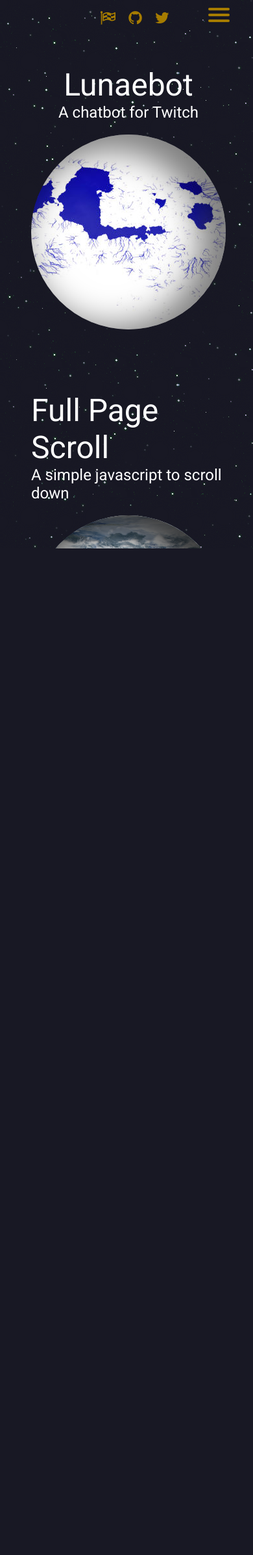
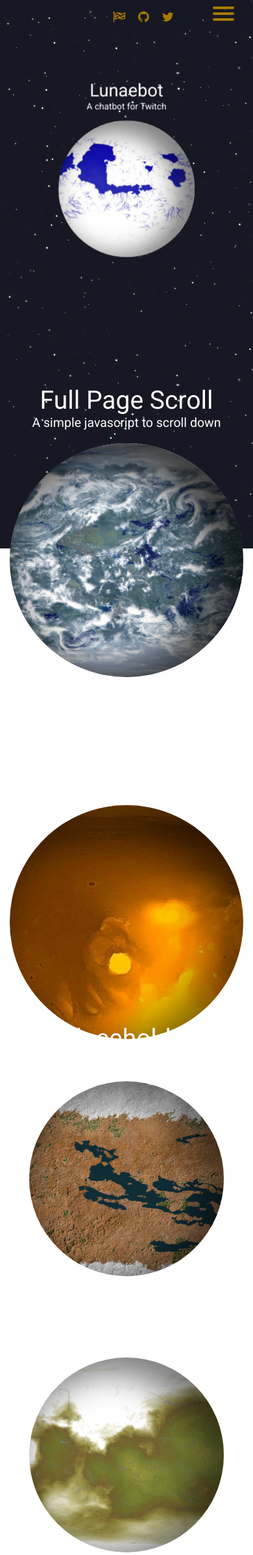
Before and after one commit to Aureus-Lunae/portfolio, a PHP site: page /projects.html in a window 390 px wide. Shown: the top 2393 px of the page at 65% size. Before the commit the page ends 844 px from the top, so only its background shows below. Run offline with PHP 8.4, Linux system fonts and the light colour scheme.

Commit message:
Fixed mobile support

```diff
--- a/css/planets.css
+++ b/css/planets.css
@@ -2,8 +2,8 @@
 	width: 300px;
 	height: 300px;
 	display: inline-block;
-	perspective: 700px;
-	perspective-origin: 50% 50%;
+/*	perspective: 700px;
+	perspective-origin: 50% 50%;*/
 }
 
 @keyframes move-planets {
@@ -38,6 +38,63 @@
 		box-shadow: inset -25px 10px 50px 15px rgba(0,0,0,0.5);
 		z-index: 3;
 	}
+
+/**
+ * 3d scaling
+ */
+
+.scale01 {
+	transform: scale3d(0.1, 0.1, 0.1);
+}
+
+.scale02 {
+	transform: scale3d(0.2, 0.2, 0.2);
+}
+
+.scale03 {
+	transform: scale3d(0.3, 0.3, 0.3);
+}
+
+.scale04 {
+	transform: scale3d(0.4, 0.4, 0.4);
+}
+
+.scale05 {
+	transform: scale3d(0.5, 0.5, 0.5);
+}
+
+.scale06 {
+	transform: scale3d(0.6, 0.6, 0.6);
+}
+
+.scale07 {
+	transform: scale3d(0.7, 0.7, 0.7);
+}
+
+.scale08 {
+	transform: scale3d(0.8, 0.8, 0.8);
+}
+
+.scale09 {
+	margin-top: 5px;
+	transform: scale3d(0.9, 0.9, 0.9);
+}
+
+.scale10 {
+	margin-top: 10px;
+	transform: scale3d(1, 1, 1);
+}
+
+.scale11 {
+	margin-top: 20px;
+	transform: scale3d(1.1, 1.1, 1.1);
+}
+
+.scale12 {
+	margin-top: 30px;
+	transform: scale3d(1.2, 1.2, 1.2);
+}
+
 
 /**
  * Lunaebot special planet
--- a/css/style.css
+++ b/css/style.css
@@ -54,19 +54,45 @@ body {
 
  #projectcontainer{
  	padding: 2em;
- 	display: flex;
- 	flex-wrap: wrap;
- 	justify-content: space-around;
- 	align-items: space-between;
+ 	position: fixed;
    	width: 100%;
-   	min-height: 100%;
+   	min-height: 100vh;
   	background: #181824 url(../images/stars2.png) repeat top center;
+  	z-index: -1;
  }
+
+
+.grid-layout {
+	padding: 4em 1em 2em 1em;
+    display: grid;
+    grid-template-columns: repeat(auto-fill, minmax(320px, 1fr));
+    grid-gap: 10px;
+    grid-auto-rows: minmax(320px, auto);
+    grid-auto-flow: dense;
+    perspective: 700px;
+	perspective-origin: 50% 50%;
+}
+
+.rowspan-2 {
+    grid-row-end: span 2;
+}
+
+.rowspan-3 {
+    grid-row-end: span 3;
+}
+
+.colspan-2 {
+	grid-column-end: span 2;
+}
+
+.colspan-3 {
+    grid-column-end: span 3;
+}
+
+
 
  .project{
  	margin: 1em;
- 	height: 512px;
- 	width: 512px;
  	display: flex;
  	flex-direction: column;
  	justify-content: center;
@@ -84,3 +110,37 @@ body {
  	color: #fff;
  	margin-bottom: 20px;
  }
+
+
+/**
+ * Media Queries
+ */
+
+@media all and (min-width: 700px) and (max-width: 1024px),
+only screen and (min-device-width: 700px) and (max-device-width: 1024px){
+	html{
+		font-size: 14px;
+	}
+
+
+	.colspan-3 {
+	    grid-column-end: span 2;
+	}
+}
+
+@media all and (min-width: 350px) and (max-width: 700px),
+only screen and (min-device-width: 350px) and (max-device-width: 700px){
+
+  html {
+    font-size: 13px;
+  }
+
+	.colspan-2 {
+		grid-column-end: span 1;
+	}
+
+	.colspan-3 {
+	    grid-column-end: span 1;
+	}
+
+}
--- a/projects.html
+++ b/projects.html
@@ -7,7 +7,7 @@
   	<meta name="description" content="Projects of Erwin Korsten" />
   	<meta name="keywords" content="Projects, Portfolio" />
  	<meta name="author" content="Erwin Korsten" />
-	<meta name="viewport" content="width=device-width, initial-scale=1.0" />
+	<meta name="viewport" content="width=device-width, initial-scale=1.0, maximum-scale=1.0" />
 	<link href="css/style.css" rel="stylesheet" type="text/css" media="all" />
 	<link href="css/header.css" rel="stylesheet" type="text/css" media="all" />
 	<link href="css/planets.css" rel="stylesheet" type="text/css" media="all" />
@@ -43,8 +43,10 @@
 
 	<div id='projectcontainer'>
 		<div class='twinkling'></div>
+	</div>
+	<div class="grid-layout">
 
-		<div class='project'>
+		<div class='project scale07'>
 			<div class='projecttext'>Lunaebot</div>
 			<div class='projectsubtext'>A chatbot for Twitch</div>
 
@@ -53,24 +55,23 @@
 			</div>
 		</div>
 
-		<div class='project'>
+		<div class='project rowspan-2 colspan-2'>
 			<div class='projecttext'>Full Page Scroll</div>
 			<div class='projectsubtext'>A simple javascript to scroll down</div>
 
-			<div class='space-perspective'>
-				<a href='https://codepen.io/Aureus_Lunae/pen/yGQBjL'><div class='planet endor'><div class='planet planetcloud2'></div></div></a>
+			<div class='space-perspective scale12'>
+				<a href='https://codepen.io/Aureus_Lunae/pen/yGQBjL'><div class='planet endor '><div class='planet planetcloud2'></div></div></a>
 			</div>
 		</div>
 
-		<div class='project'>
+		<div class='project colspan-2'>
 			<div class='projecttext'>De Voedselcodes</div>
 			<div class='projectsubtext'>A dutch site against foodwaste</div>
 
 			<div class='space-perspective'>
-				<a href='../../hackaton/index.php'><div class='planet lavaplanet'></div></a>
+				<a href='https://sleepy-earth-58640.herokuapp.com/'><div class='planet lavaplanet scale12'></div></a>
 			</div>
 		</div>
-
 		<div class='project'>
 			<div class='projecttext'>Placeholder</div>
 			<div class='projectsubtext'>Placeholder</div>
```
